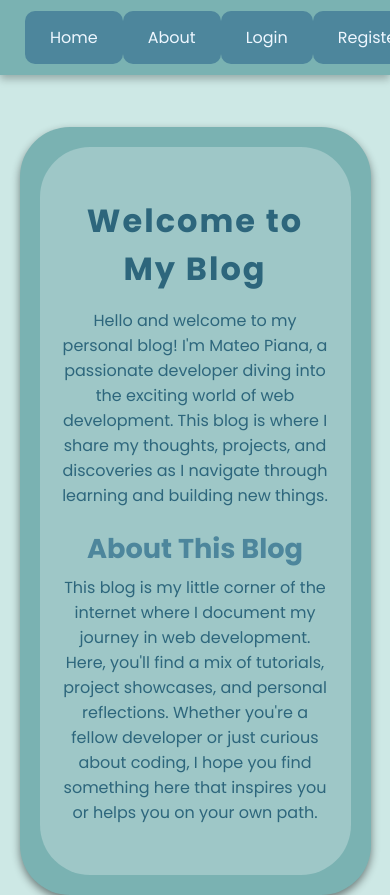
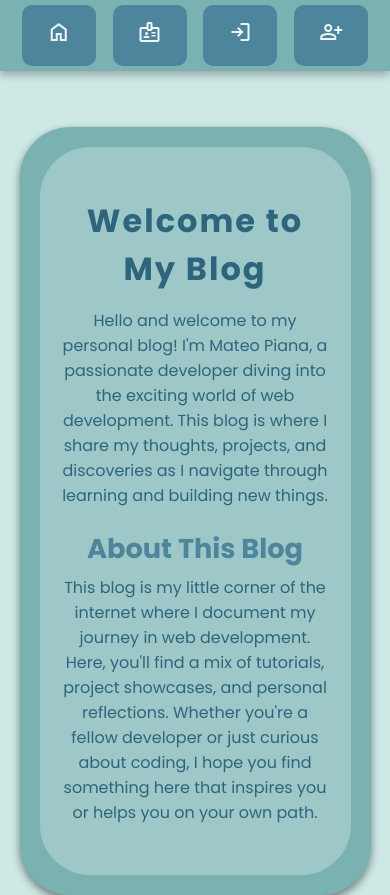
Before and after one commit to Mateo-amateur/My_blog, a Flask app: page / in a window 390 px wide. Run offline with Flask 3, Linux system fonts and the light colour scheme.

Commit message:
styles responsive designe

```diff
--- a/app/static/css/about.css
+++ b/app/static/css/about.css
@@ -10,7 +10,7 @@ body{
     background-color: var(--main-color);
     margin:  14dvh 5dvw 4dvh 5dvw;
     border-radius: 50px;
-    max-width: 70dvw;
+    width: clamp(90dvw, 100%, 60dvw);
     box-shadow: 0 4px 8px #0007;
 }
 
@@ -25,10 +25,11 @@ h1{
     color: var( --dark-color);
     letter-spacing: 2px;
     margin-bottom: 15px;
+    font-size: clamp(24px, 10dvw,  30px);
 }
 
 .main h2{
-    font-size: 1.7rem;
+    font-size: clamp(20px, 10dvw,  28px);
     color: var(--item-navbar-color);
     padding: 5px;
     text-align: center;
@@ -37,6 +38,7 @@ h1{
 
 .main p{
     padding: 0 20px;
+    font-size: clamp(14px, 10dvw,  18px);
 }
 
 .main span{
--- a/app/static/css/new_post.css
+++ b/app/static/css/new_post.css
@@ -5,7 +5,7 @@
     margin-bottom: 0;
     border-radius: 50px;
     box-shadow: 0 4px 8px #0007;
-    width: clamp(500px, 100%, 60dvw);
+    width: clamp(90dvw, 100%, 60dvw);
     margin-bottom: 50px;
     box-sizing: border-box;
 }
@@ -26,7 +26,7 @@ form{
 h1{
     text-align: center;
     color: var(--dark-color);
-    font-size: 2.4rem;
+    font-size: clamp(24px, 10dvw,  30px);
     letter-spacing: 1.5px;
     margin-bottom: 5px;
 }
@@ -36,6 +36,7 @@ form label{
     margin-left: 28%;
     width: 100%;
     color: var(--dark-color);
+    font-size: clamp(16px, 50dvw, 20px);
 }
 
 form input, form textarea{
--- a/app/static/css/styles.css
+++ b/app/static/css/styles.css
@@ -2,8 +2,6 @@
 
 body{
     font-family: 'Poppins';
-    margin: 0;
-    padding: 0;
     --main-color: #7AB2B2;
     --bg-color: #CDE8E5;
     --dark-color: #2D667C;
@@ -35,6 +33,14 @@ nav ul{
     box-shadow: 0 4px 8px #0004;
 }
 
+.list__item{
+    display: flex;
+    flex-direction: row;
+    justify-content: center;
+    align-items: center;
+    align-content: center;
+}
+
 .list__link{
     text-decoration: none;
     color: var(--light-color);
@@ -48,3 +54,19 @@ nav ul{
     background-color: var(--bg-color);
     color: var(--item-navbar-color);
 }
+
+@media screen and (min-width: 1000px) {
+    .list__item .icon{
+        display: none;
+    }
+}
+
+@media screen and (max-width: 1000px) {
+    .list__item .content{
+        display: none;
+    }
+
+    .navbar__list{
+        padding: 5px;
+    }
+}
--- a/app/templates/about.html
+++ b/app/templates/about.html
@@ -1,5 +1,5 @@
 {% extends "base.html" %}
-{% block title %}title{%endblock%}
+{% block title %}{{title}}{%endblock%}
 {% block styles %}<link rel="stylesheet" href="{{ url_for('static', filename='css/about.css') }}">{%endblock%}
 
 {% block container %}
--- a/app/templates/base.html
+++ b/app/templates/base.html
@@ -6,6 +6,7 @@
     <title>{% block title %} {% endblock%} - My Blog</title>
     <link rel="stylesheet" href=" {{ url_for('static', filename='css/styles.css') }} ">
     <link rel="icon" href="{{ url_for('static', filename='img/icon-blog.png') }}">
+    <link href="https://fonts.googleapis.com/css2?family=Material+Symbols+Outlined" rel="stylesheet" />
     <!-- block to take others styles -->
     {% block styles %}{% endblock%}
 </head>
--- a/app/templates/create_post.html
+++ b/app/templates/create_post.html
@@ -6,7 +6,6 @@
     <div class="header__wrapper">
         <header class="header">
             <h1>Create your post</h1>
-            <p class="header__text">Hello and welcome to my personal blog! I'm Mateo Piana, a passionate developer diving into the exciting world of web development. This blog is where I share my thoughts, projects, and discoveries as I navigate through learning and building new things.</p>
             <!-- Create from -->
             <form action="" method="post">
                 {{ form.hidden_tag() }}
--- a/app/templates/navbar.html
+++ b/app/templates/navbar.html
@@ -1,14 +1,14 @@
 <nav class="navbar">
     <ul class="navbar__list">
-        <li class="list__item"><a class="list__link" href="{{url_for('home')}}">Home</a></li>
-        <li class="list__item"><a class="list__link" href="{{url_for('about')}}">About</a></li>
+        <li class="list__item"><a class="list__link" href="{{url_for('home')}}"><span class="material-symbols-outlined icon">Home</span><span class="content">Home</span></a></li>
+        <li class="list__item"><a class="list__link" href="{{url_for('about')}}"><span class="material-symbols-outlined icon">Badge</span><span class="content">About</span> </a></li>
         {%if profile.isLogIn == False %}
-        <li class="list__item"><a class="list__link" href="{{url_for('login')}}">Login</a></li>
-        <li class="list__item"><a class="list__link" href="{{url_for('register')}}">Register</a></li>
+        <li class="list__item"><a class="list__link" href="{{url_for('login')}}"><span class="material-symbols-outlined icon">Login</span><span class="content">Login</span></a></li>
+        <li class="list__item"><a class="list__link" href="{{url_for('register')}}"><span class="material-symbols-outlined icon">Person_add</span><span class="content">Register</span></a></li>
         {% else %}
-        <li class="list__item"><a class="list__link" href="{{url_for('post_all')}}">Post's Menu</a></li>
-        <li class="list__item"><a class="list__link" href="{{url_for('logout')}}">Logout</a></li>
-        <li class="list__item"><a class="list__link" href="{{url_for('new_post')}}">New Post</a></li>
+        <li class="list__item"><a class="list__link" href="{{url_for('post_all')}}"><span class="material-symbols-outlined icon">format_list_bulleted</span><span class="content">Post's Menu</span></a></li>
+        <li class="list__item"><a class="list__link" href="{{url_for('logout')}}"><span class="material-symbols-outlined icon">Logout</span><span class="content">Logout</span></a></li>
+        <li class="list__item"><a class="list__link" href="{{url_for('new_post')}}"><span class="material-symbols-outlined icon">add</span><span class="content">New Post</span></a></li>
         {%endif%}
     </ul>
 </nav>
```
Also changed, not shown: app/static/css/postMenu.css (+5 -2 lines).
